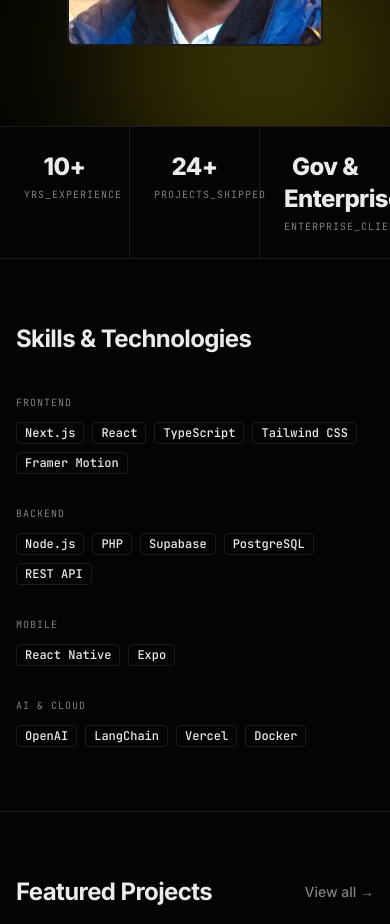
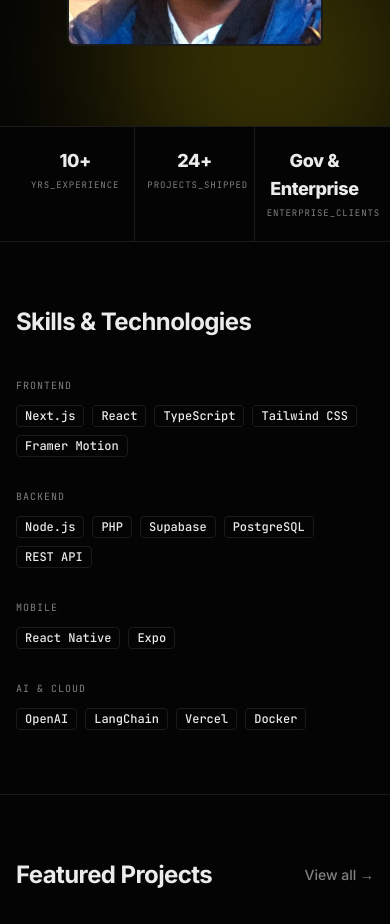
Before and after one commit to yudistiraashadi/portfolio-next-js, a Next.js app: page / in a window 390 px wide. Shown: the part 820-1744 px from the top of the page. Built offline with nearby package versions, Linux system fonts and the light colour scheme.

Commit message:
fix: prevent horizontal overflow on mobile; responsive stats bar padding

```diff
--- a/src/app/globals.css
+++ b/src/app/globals.css
@@ -78,6 +78,7 @@
 body {
   background-color: var(--background);
   color: var(--foreground);
+  overflow-x: hidden;
 }
 
 html {
--- a/src/components/stats-bar.tsx
+++ b/src/components/stats-bar.tsx
@@ -7,14 +7,14 @@ const stats = [
 export function StatsBar() {
   return (
     <div className="border-b border-border bg-background">
-      <div className="mx-auto max-w-7xl">
+      <div className="mx-auto max-w-7xl px-4">
         <div className="grid grid-cols-3 divide-x divide-border">
           {stats.map(({ value, label }) => (
-            <div key={label} className="px-6 py-6 text-center lg:px-8">
-              <div className="text-2xl font-extrabold tracking-tight lg:text-3xl">
+            <div key={label} className="px-3 py-5 text-center sm:px-6 sm:py-6 lg:px-8">
+              <div className="text-lg font-extrabold tracking-tight sm:text-2xl lg:text-3xl">
                 {value}
               </div>
-              <div className="font-mono mt-1 text-[10px] tracking-widest text-muted-foreground uppercase">
+              <div className="font-mono mt-1 text-[9px] tracking-widest text-muted-foreground uppercase sm:text-[10px]">
                 {label}
               </div>
             </div>
```
